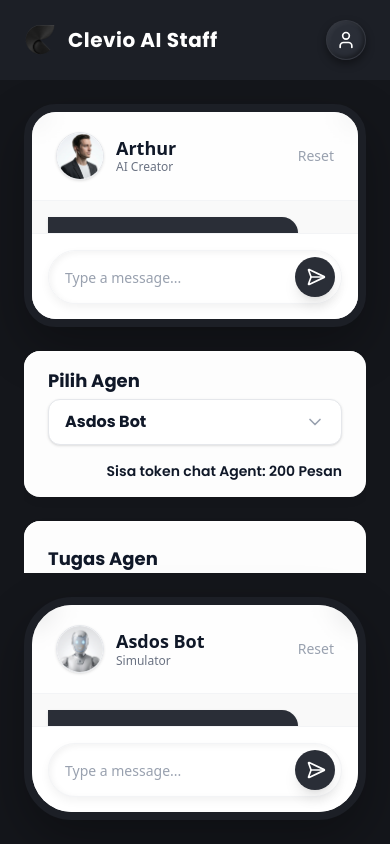
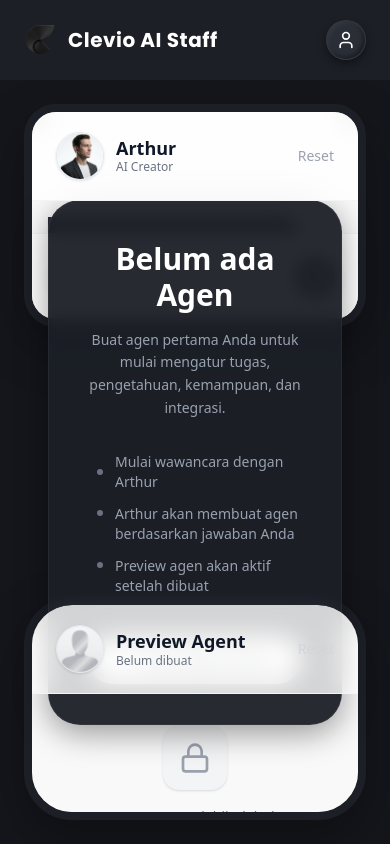
Before and after one commit to iHanzyy/clevio-ai-staff-revamp, a Next.js app: page /dashboard in a window 390 px wide. Built offline with nearby package versions, Linux system fonts and the light colour scheme.

Commit message:
Implement agent creation empty state with a preview phone and refactor agent work area into AgentDetail.

```diff
--- a/src/app/(dashboard)/dashboard/page.tsx
+++ b/src/app/(dashboard)/dashboard/page.tsx
@@ -1,26 +1,56 @@
-import React from "react";
+"use client";
+
+import React, { useState } from "react";
 import ArthurPhone from "@/components/features/dashboard/ArthurPhone";
 import SimulatorPhone from "@/components/features/dashboard/SimulatorPhone";
-import AgentWorkArea from "@/components/features/dashboard/AgentWorkArea";
+import PreviewPhone from "@/components/features/dashboard/PreviewPhone";
+import AgentWorkArea from "@/components/features/dashboard/AgentDetail";
+import AgentEmptyState from "@/components/features/dashboard/AgentEmptyState";
 
 export default function DashboardPage() {
+    const [hasAgent, setHasAgent] = useState(false);
+
+    // Initial Welcome Message for Empty State
+    const WELCOME_MESSAGES_EMPTY: { id: number; sender: "Arthur" | "User"; message: string; time: string; }[] = [
+        {
+            id: 1,
+            sender: "Arthur",
+            message: "Halo, saya Arthur. Saya akan membantu Anda membuat agent.",
+            time: "10:05 AM"
+        },
+        {
+            id: 2,
+            sender: "Arthur",
+            message: "Klik tombol 'Buat Agent Baru' di tengah untuk memulai wawancara.",
+            time: "10:06 AM"
+        }
+    ];
+
     return (
         <div className="w-full h-full p-6 md:p-8 overflow-hidden">
             <div className="grid grid-cols-1 lg:grid-cols-12 gap-6 h-full">
 
                 {/* COLUMN 1: Arthur (Bot Creator) - 3 Columns width */}
                 <div className="lg:col-span-3 h-full flex flex-col min-h-0">
-                    <ArthurPhone />
+                    <ArthurPhone initialMessages={!hasAgent ? WELCOME_MESSAGES_EMPTY : undefined} />
                 </div>
 
-                {/* COLUMN 2: Agent Work Area (Central Hub) - 6 Columns width */}
+                {/* COLUMN 2: Work Area - 6 Columns width */}
                 <div className="lg:col-span-6 h-full flex flex-col min-h-0">
-                    <AgentWorkArea />
+                    {!hasAgent ? (
+                        <AgentEmptyState onCreateClick={() => setHasAgent(true)} />
+                    ) : (
+                        <AgentWorkArea />
+                    )}
                 </div>
 
-                {/* COLUMN 3: Simulator (Test Bot) - 3 Columns width */}
+                {/* COLUMN 3: Simulator/Preview - 3 Columns width */}
                 <div className="lg:col-span-3 h-full flex flex-col min-h-0">
-                    <SimulatorPhone />
+                    {!hasAgent ? (
+                        <PreviewPhone />
+                    ) : (
+                        <SimulatorPhone />
+                    )}
                 </div>
 
             </div>
--- /dev/null
+++ b/src/components/features/dashboard/AgentEmptyState.tsx
@@ -0,0 +1,57 @@
+"use client";
+
+import React from "react";
+import { Plus } from "lucide-react";
+import { cn } from "@/lib/utils";
+
+interface AgentEmptyStateProps {
+    onCreateClick: () => void;
+}
+
+export default function AgentEmptyState({ onCreateClick }: AgentEmptyStateProps) {
+    return (
+        <div className="h-full flex flex-col items-center justify-center p-6">
+            <div className={cn(
+                "w-full max-w-md p-10 rounded-[2rem] flex flex-col items-center text-center",
+                "bg-[#1C1F26]/95 backdrop-blur-sm", // Dark Glass
+                "shadow-[0_8px_32px_rgba(0,0,0,0.4)]",
+                "border border-white/5"
+            )}>
+                <h2 className="text-3xl font-bold text-white mb-4">Belum ada Agen</h2>
+                <p className="text-gray-400 text-sm leading-relaxed mb-8 max-w-xs">
+                    Buat agen pertama Anda untuk mulai mengatur tugas, pengetahuan, kemampuan, dan integrasi.
+                </p>
+
+                <ul className="text-left text-sm text-gray-400 space-y-3 mb-10 w-full max-w-xs pl-2">
+                    <li className="flex items-center gap-3">
+                        <div className="w-1.5 h-1.5 rounded-full bg-gray-500 shrink-0" />
+                        <span>Mulai wawancara dengan Arthur</span>
+                    </li>
+                    <li className="flex items-start gap-3">
+                        <div className="w-1.5 h-1.5 rounded-full bg-gray-500 shrink-0 mt-1.5" />
+                        <span>Arthur akan membuat agen berdasarkan jawaban Anda</span>
+                    </li>
+                    <li className="flex items-start gap-3">
+                        <div className="w-1.5 h-1.5 rounded-full bg-gray-500 shrink-0 mt-1.5" />
+                        <span>Preview agen akan aktif setelah dibuat</span>
+                    </li>
+                </ul>
+
+                <button
+                    onClick={onCreateClick}
+                    className={cn(
+                        "w-full flex items-center justify-center gap-2 px-6 py-3 rounded-full font-semibold transition-transform active:scale-95 duration-200",
+                        "bg-[#FDFDFD] text-gray-800",
+                        "cursor-pointer",
+                        // Claymorphism: Inner Highlight + Drop Shadow
+                        "shadow-[inset_2px_2px_4px_rgba(255,255,255,1),inset_-2px_-2px_4px_rgba(0,0,0,0.05),0_4px_10px_rgba(0,0,0,0.2)]",
+                        "hover:shadow-[inset_2px_2px_6px_rgba(255,255,255,1),inset_-2px_-2px_6px_rgba(0,0,0,0.05),0_6px_14px_rgba(0,0,0,0.25)]"
+                    )}
+                >
+                    <Plus className="w-5 h-5 text-gray-900" />
+                    <span>Buat Agent Baru</span>
+                </button>
+            </div>
+        </div>
+    );
+}
--- a/src/components/features/dashboard/ArthurPhone.tsx
+++ b/src/components/features/dashboard/ArthurPhone.tsx
@@ -6,7 +6,7 @@ import { SendHorizontal } from "lucide-react";
 import { cn } from "@/lib/utils";
 
 // Dummy Chat Data
-const MOCK_CHAT = [
+const DEFAULT_CHAT = [
     {
         id: 1,
         sender: "Arthur",
@@ -45,7 +45,20 @@ const MOCK_CHAT = [
     }
 ];
 
-export default function ArthurPhone() {
+interface ChatMessage {
+    id: number;
+    sender: "Arthur" | "User";
+    message: string;
+    time: string;
+}
+
+interface ArthurPhoneProps {
+    initialMessages?: ChatMessage[];
+}
+
+export default function ArthurPhone({ initialMessages }: ArthurPhoneProps) {
+    const messages = initialMessages || DEFAULT_CHAT;
+
     return (
         <div className={cn(
             "w-full h-[800px] md:h-full max-h-[85vh] flex flex-col rounded-[2rem] overflow-hidden border-[8px] border-[#1C1F26]",
@@ -77,7 +90,7 @@ export default function ArthurPhone() {
             {/* --- CHAT BODY --- */}
             <div className="flex-1 overflow-y-auto p-4 space-y-4 scrollbar-apple bg-[#F9F9F9]">
 
-                {MOCK_CHAT.map((msg) => {
+                {messages.map((msg) => {
                     const isArthur = msg.sender === "Arthur";
                     return (
                         <div key={msg.id} className={cn("flex flex-col max-w-[85%]", isArthur ? "items-start mr-auto" : "items-end ml-auto")}>
--- /dev/null
+++ b/src/components/features/dashboard/PreviewPhone.tsx
@@ -0,0 +1,57 @@
+"use client";
+
+import React from "react";
+import Image from "next/image";
+import { Lock } from "lucide-react";
+import { cn } from "@/lib/utils";
+
+export default function PreviewPhone() {
+    return (
+        <div className={cn(
+            "w-full h-[800px] md:h-full max-h-[85vh] flex flex-col rounded-[3rem] overflow-hidden border-[8px] border-[#1C1F26]",
+            "bg-[#F9F9F9]", // Phone Screen Background
+            // Device Outer Shadow (Clay-like depth)
+            "shadow-[0_20px_50px_rgba(0,0,0,0.3)]",
+            "select-none"
+        )}>
+            {/* --- HEADER --- */}
+            <div className="flex items-center justify-between px-6 py-5 bg-white/80 backdrop-blur-md border-b border-gray-100 z-10">
+                <div className="flex items-center gap-3">
+                    <div className="relative w-12 h-12 rounded-full overflow-hidden border border-gray-200 shadow-sm">
+                        <Image
+                            src="/skeletonProfile.webp"
+                            alt="Preview Agent"
+                            fill
+                            className="object-cover"
+                        />
+                    </div>
+                    <div>
+                        <h3 className="font-bold text-gray-900 text-lg leading-tight">Preview Agent</h3>
+                        <p className="text-xs text-gray-500 font-medium">Belum dibuat</p>
+                    </div>
+                </div>
+                <button
+                    disabled
+                    className="text-sm font-medium text-gray-300"
+                >
+                    Reset
+                </button>
+            </div>
+
+            {/* --- LOCKED BODY --- */}
+            <div className="flex-1 flex flex-col items-center justify-center p-8 text-center bg-gray-50/50">
+                <div className="w-16 h-16 rounded-2xl bg-gray-100 flex items-center justify-center text-gray-400 mb-4 shadow-sm">
+                    <Lock className="w-8 h-8" />
+                </div>
+                <p className="text-gray-500 font-medium text-sm max-w-[200px] leading-relaxed">
+                    Buat agent terlebih dahulu untuk melihat preview.
+                </p>
+            </div>
+
+            {/* --- DUMMY INPUT AREA (Visual Only) --- */}
+            <div className="p-4 bg-white border-t border-gray-100 opacity-50">
+                <div className="w-full h-12 bg-gray-100 rounded-full" />
+            </div>
+        </div>
+    );
+}
--- a/src/components/layout/DashboardNavbar.tsx
+++ b/src/components/layout/DashboardNavbar.tsx
@@ -7,7 +7,7 @@ import { Plus, User, Settings, LogOut, ChevronDown } from "lucide-react";
 import { cn } from "@/lib/utils";
 import { useRouter } from "next/navigation";
 
-export default function DashboardNavbar() {
+export default function DashboardNavbar({ showCreateButton = true }: { showCreateButton?: boolean }) {
     const router = useRouter();
     const [isProfileOpen, setIsProfileOpen] = useState(false);
     const profileRef = React.useRef<HTMLDivElement>(null);
@@ -50,19 +50,6 @@ export default function DashboardNavbar() {
 
             {/* RIGHT: Actions */}
             <div className="flex items-center gap-4 md:gap-6">
-
-                {/* Button: Buat Agent Baru (Claymorphism) */}
-                <button className={cn(
-                    "hidden md:flex items-center gap-2 px-6 py-2.5 rounded-full font-medium transition-transform active:scale-95 duration-200",
-                    "bg-[#FDFDFD] text-gray-800",
-                    "cursor-pointer",
-                    // Claymorphism: Inner Highlight + Drop Shadow
-                    "shadow-[inset_2px_2px_4px_rgba(255,255,255,1),inset_-2px_-2px_4px_rgba(0,0,0,0.05),0_4px_10px_rgba(0,0,0,0.2)]",
-                    "hover:shadow-[inset_2px_2px_6px_rgba(255,255,255,1),inset_-2px_-2px_6px_rgba(0,0,0,0.05),0_6px_14px_rgba(0,0,0,0.25)]"
-                )}>
-                    <Plus className="w-5 h-5 text-gray-700" />
-                    <span>Buat Agent Baru</span>
-                </button>
 
                 {/* Label: Paket Aktif (Dummy) */}
                 <div className={cn(
```
Also changed, not shown: public/skeletonProfile.webp (added), src/components/features/dashboard/AgentDetail.tsx (renamed from src/components/features/dashboard/AgentWorkArea.tsx).
